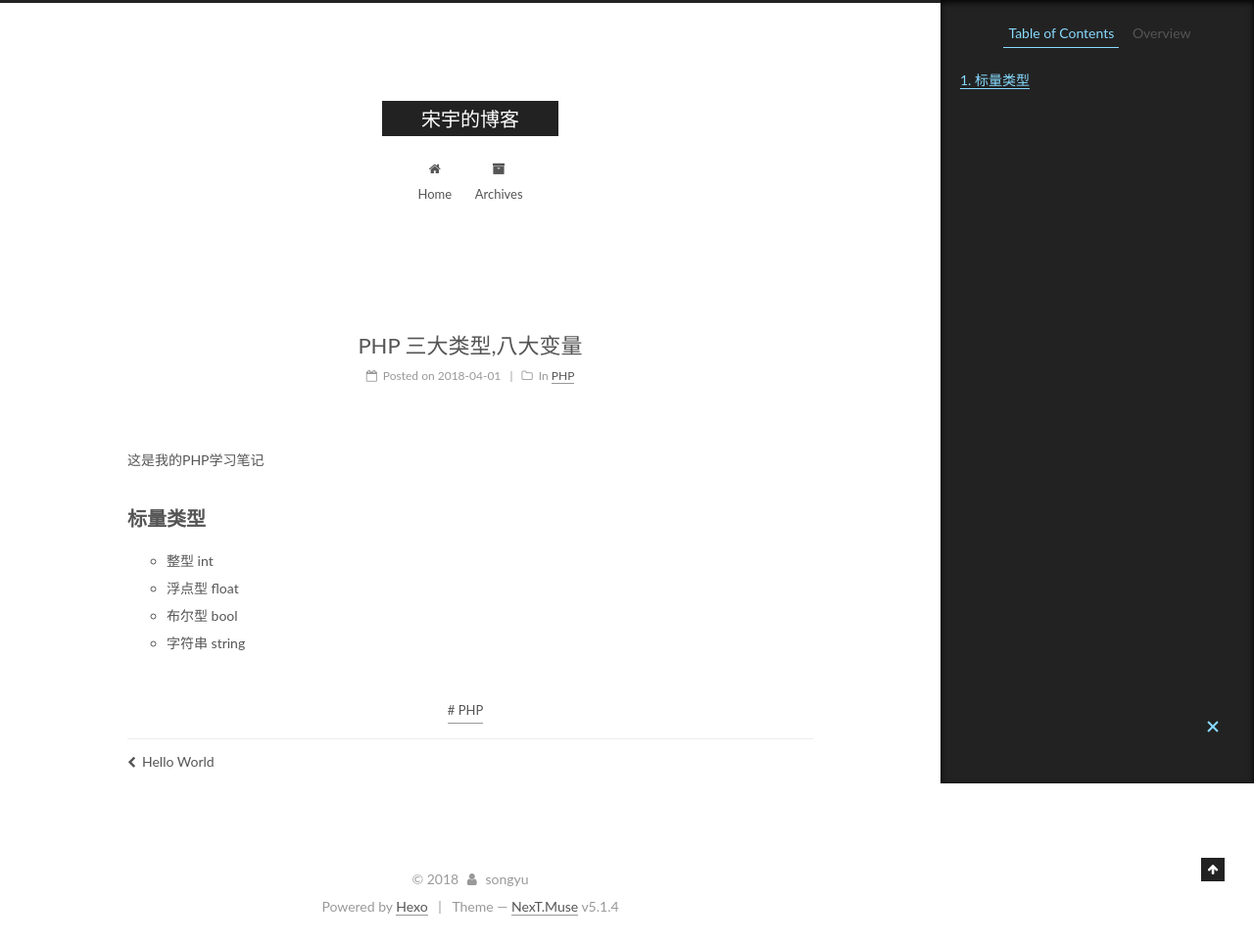
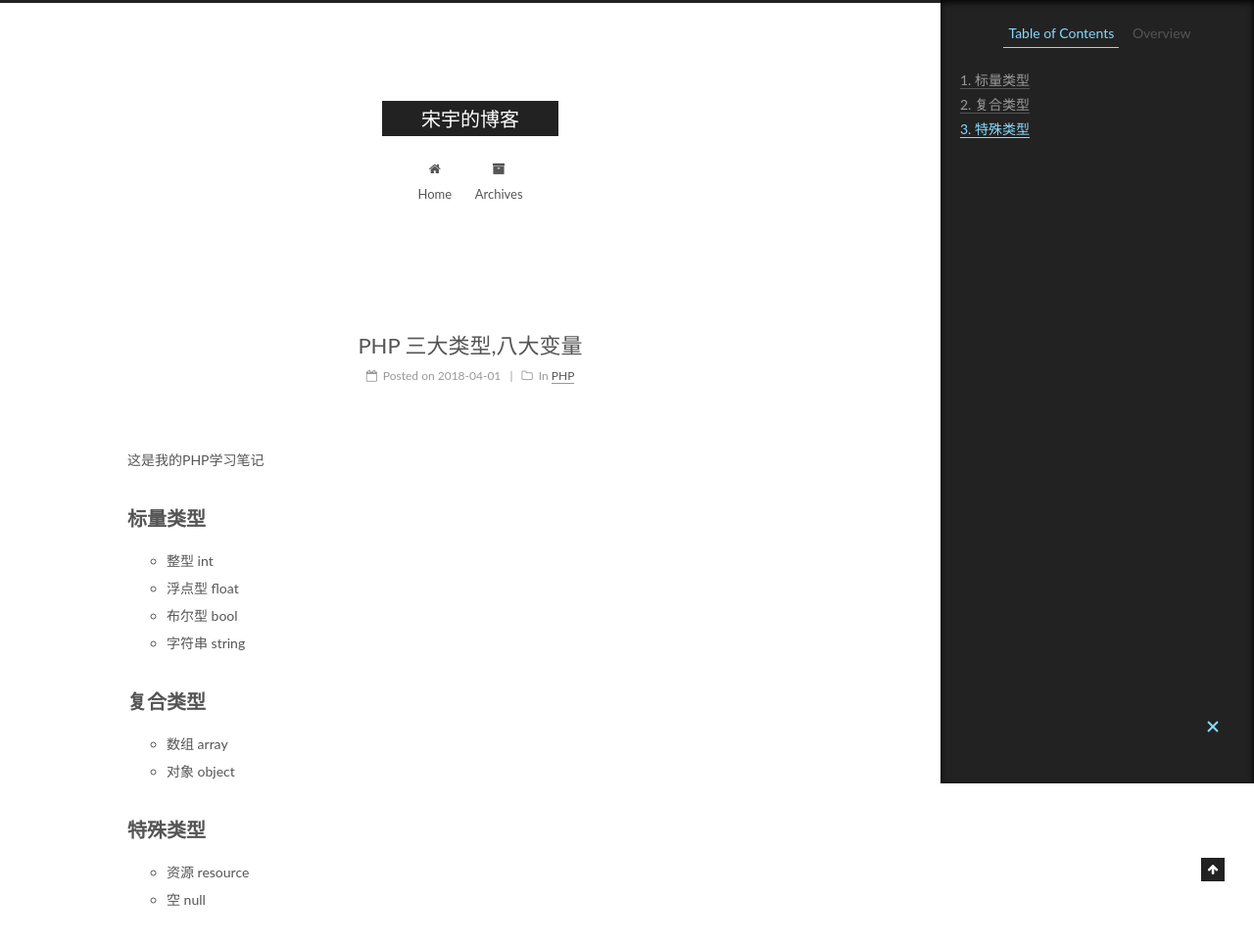
Before and after one commit to sy9271/sy9271.github.io, a plain HTML site: page 2018/04/01/PHP-三大类型-八大变量/index.html in a window 1280 px wide. Shown: the top 963 px of the page at 98% size. Drawn offline with Linux system fonts and the light colour scheme.

Commit message:
Site updated: 2018-04-02 17:34:11

```diff
--- a/2018/04/01/PHP-三大类型-八大变量/index.html
+++ b/2018/04/01/PHP-三大类型-八大变量/index.html
@@ -87,7 +87,7 @@
 <meta property="og:site_name" content="宋宇的博客">
 <meta property="og:description" content="这是我的PHP学习笔记">
 <meta property="og:locale" content="default">
-<meta property="og:updated_time" content="2018-04-01T15:08:05.836Z">
+<meta property="og:updated_time" content="2018-04-02T09:33:53.360Z">
 <meta name="twitter:card" content="summary">
 <meta name="twitter:title" content="PHP 三大类型,八大变量">
 <meta name="twitter:description" content="这是我的PHP学习笔记">
@@ -329,6 +329,14 @@
 <li>布尔型 bool</li>
 <li>字符串 string</li>
 </ul>
+<h2 id="复合类型"><a href="#复合类型" class="headerlink" title="复合类型"></a>复合类型</h2><ul>
+<li>数组 array</li>
+<li>对象 object</li>
+</ul>
+<h2 id="特殊类型"><a href="#特殊类型" class="headerlink" title="特殊类型"></a>特殊类型</h2><ul>
+<li>资源 resource</li>
+<li>空 null</li>
+</ul>
 
 
     </div>
@@ -499,7 +507,7 @@
 
 
 
-              <div class="post-toc-content"><ol class="nav"><li class="nav-item nav-level-2"><a class="nav-link" href="#标量类型"><span class="nav-number">1.</span> <span class="nav-text">标量类型</span></a></li></ol></div>
+              <div class="post-toc-content"><ol class="nav"><li class="nav-item nav-level-2"><a class="nav-link" href="#标量类型"><span class="nav-number">1.</span> <span class="nav-text">标量类型</span></a></li><li class="nav-item nav-level-2"><a class="nav-link" href="#复合类型"><span class="nav-number">2.</span> <span class="nav-text">复合类型</span></a></li><li class="nav-item nav-level-2"><a class="nav-link" href="#特殊类型"><span class="nav-number">3.</span> <span class="nav-text">特殊类型</span></a></li></ol></div>
 
 
           </div>
--- a/css/main.css
+++ b/css/main.css
@@ -1822,7 +1822,7 @@ pre .javascript .function {
   width: 4px;
   height: 4px;
   border-radius: 50%;
-  background: #decb93;
+  background: #44d717;
 }
 .links-of-blogroll {
   font-size: 13px;
```
